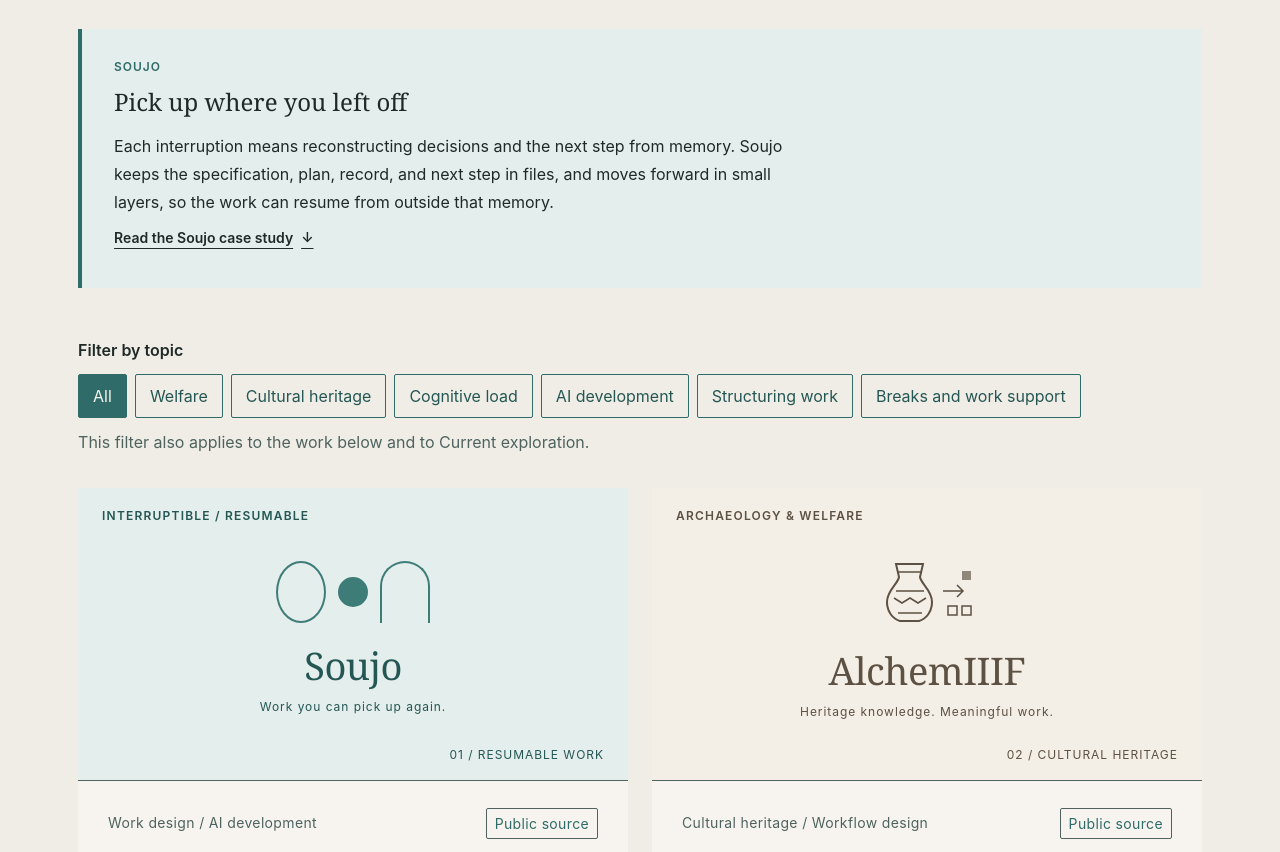
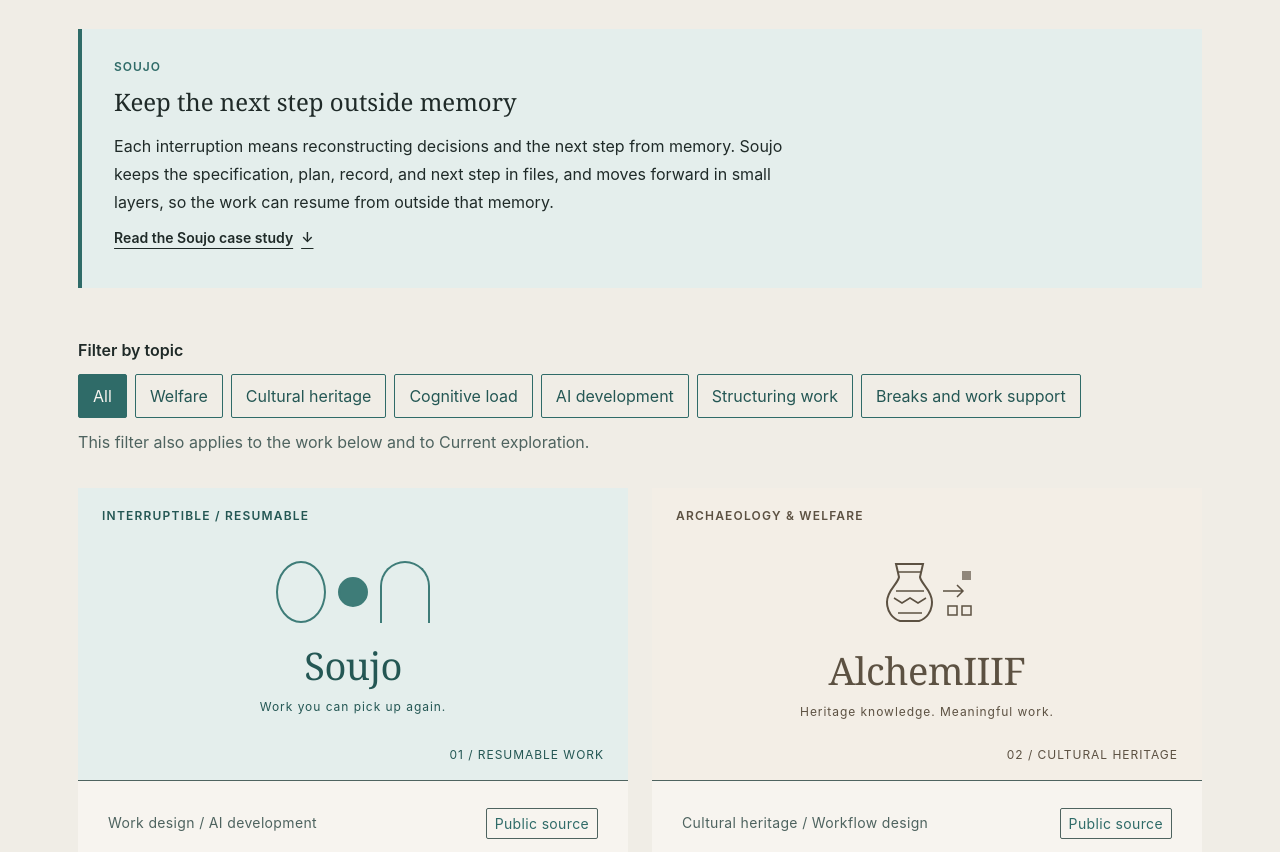
Before and after one commit to SilentMalachite/Portfolio, a plain HTML site: page site/en/index.html in a window 1280 px wide. Shown: the part 3204-4056 px from the top of the page. Drawn offline with Linux system fonts and the light colour scheme.

Commit message:
fix: Give the Soujo introduction its own heading
The introduction repeated the case study heading word for word. Name the mechanism it describes, keeping the next step outside memory, in Japanese and English.

```diff
--- a/site/en/index.html
+++ b/site/en/index.html
@@ -100,7 +100,7 @@
       </div>
       <aside class="soujo-feature" data-tags="cognitive ai" aria-labelledby="soujo-highlight-title">
         <p class="eyebrow">SOUJO</p>
-        <h3 id="soujo-highlight-title">Pick up where you left off</h3>
+        <h3 id="soujo-highlight-title">Keep the next step outside memory</h3>
         <p>Each interruption means reconstructing decisions and the next step from memory. Soujo keeps the specification, plan, record, and next step in files, and moves forward in small layers, so the work can resume from outside that memory.</p>
         <a class="text-link" href="#project-soujo">Read the Soujo case study <span aria-hidden="true">↓</span></a>
       </aside>
```
Also changed, not shown: site/index.html (+1 -1 lines).
